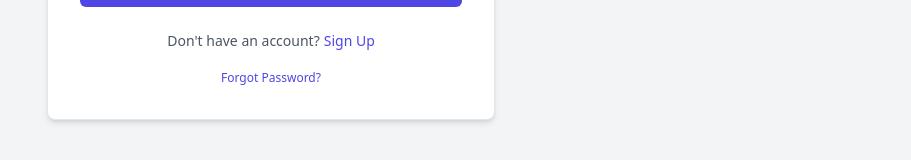
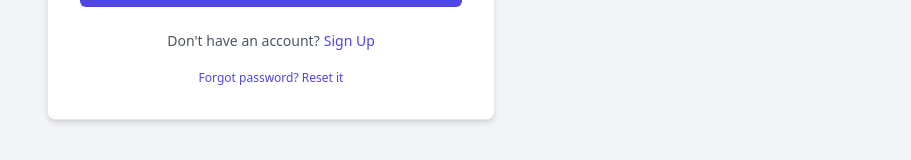
Before and after one commit to kungpatrick/Finance-tracker, a React (Vite) app in the folder frontend/: page / in a window 1280 px wide. Shown: the part 503-663 px from the top of the page, without its empty margins (369-1280 px from the left). Built offline with nearby package versions, Linux system fonts and the light colour scheme; no server answers.

Commit message:
Add Reset Password

```diff
--- a/frontend/src/components/Auth.tsx
+++ b/frontend/src/components/Auth.tsx
@@ -182,7 +182,7 @@ export const Auth: React.FC<AuthProps> = ({ onRecoveryComplete }) => {
                     onClick={() => { setIsResetPassword(true); setError(null); setMessage(null); }}
                     className="text-xs text-indigo-600 hover:text-indigo-800 transition-colors"
                   >
-                    Forgot Password?
+                    Forgot password? Reset it
                   </button>
                 </div>
               )}
--- a/frontend/src/components/AuthPage.js
+++ b/frontend/src/components/AuthPage.js
@@ -77,7 +77,7 @@ const AuthPage = ({ onLogin }) => {
               onClick={() => setIsReset(true)}
               style={{ background: 'none', border: 'none', color: '#0d6efd', cursor: 'pointer', fontSize: '0.8rem' }}
             >
-              Forgot password?
+              Forgot password? Reset it
             </button>
           </div>
         )}
```
